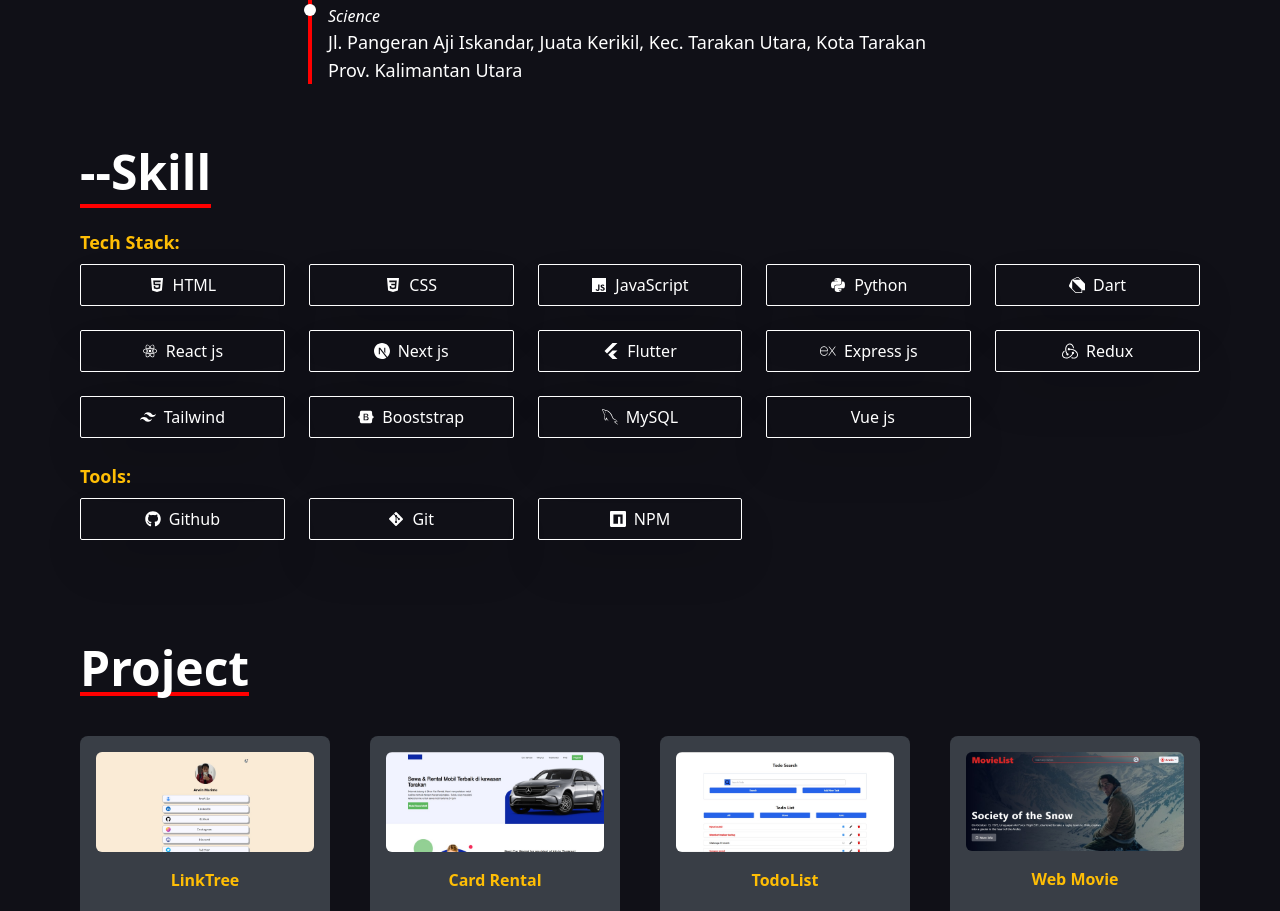
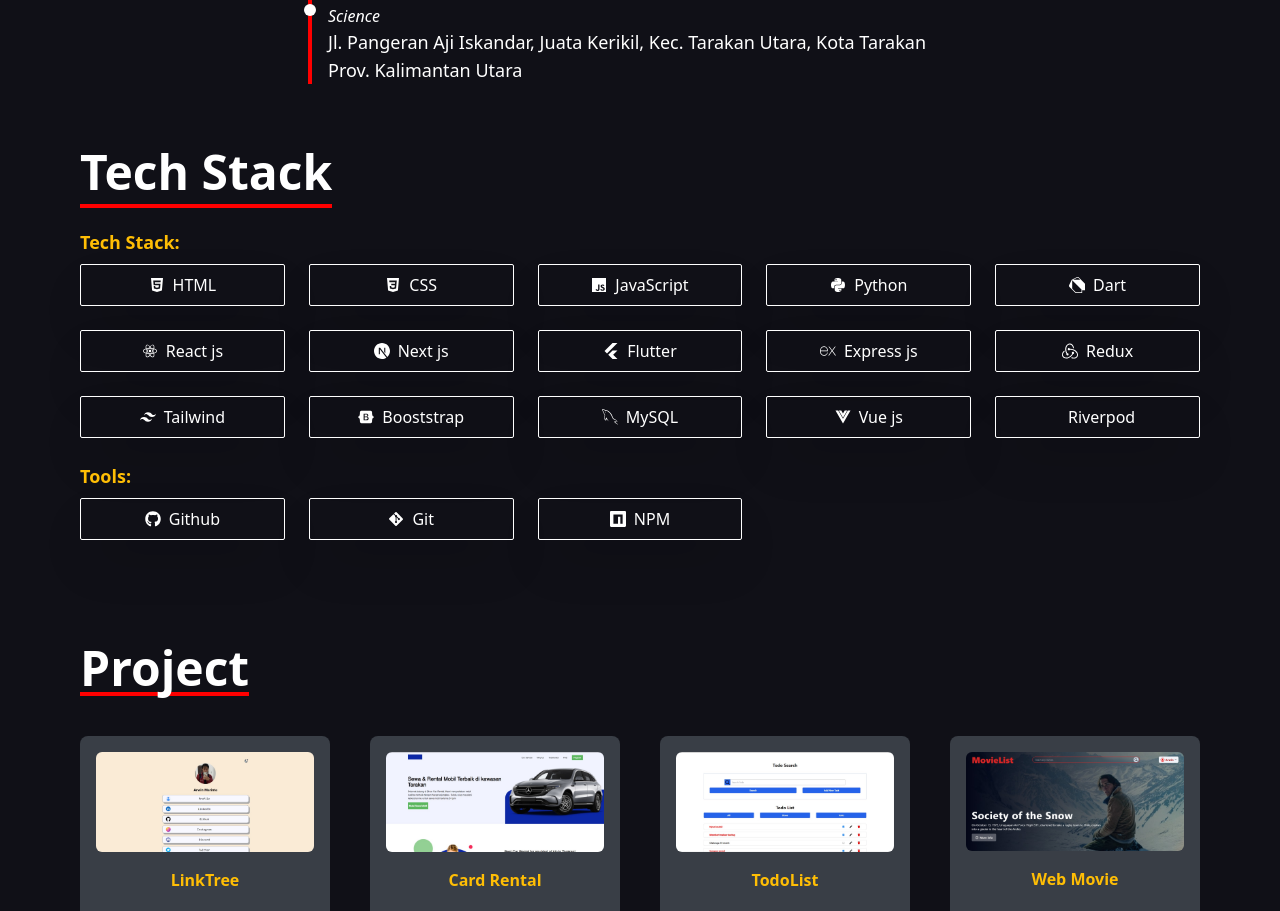
Before and after one commit to ArwinMarinta/Portofolio-nextjs, a Next.js app: page / in a window 1280 px wide. Shown: the part 1760-2671 px from the top of the page. Built offline with nearby package versions, Linux system fonts and the light colour scheme.

Commit message:
update skill to tech stack

```diff
--- a/src/components/Project.jsx
+++ b/src/components/Project.jsx
@@ -6,7 +6,7 @@
   return (
     <main className="w-full flex justify-center  bg-DARK py-10 " id="Project">
       <div className="container flex flex-col mt-10">
-        <div className="text-white font-bold text-5xl border-b-4 border-RED01 max-w-fit">
+        <div className="text-white  font-bold text-5xl border-b-4 border-RED01 max-w-fit">
           Project
         </div>
         <div className="grid lg:grid-cols-4 sm:grid-cols-2 grid-cols-1 gap-10 mt-10">
--- a/src/components/Skill.jsx
+++ b/src/components/Skill.jsx
@@ -7,7 +7,7 @@
     <main className="w-full flex justify-center pt-10 bg-DARK " id="Skill">
       <div className="container py-6">
         <span className="text-white font-bold text-5xl border-b-4 border-RED01 max-w-fit">
-          --Skill
+          Tech Stack
         </span>
 
         <div className=" font-bold mt-8 text-lg text-YELLOW01">Tech Stack:</div>
--- a/src/data/Navbar.js
+++ b/src/data/Navbar.js
@@ -13,7 +13,7 @@
   },
   {
     id: 3,
-    name: "Skill",
+    name: "Tech Stack",
     path: "#Skill",
   },
   {
--- a/src/data/Skill.js
+++ b/src/data/Skill.js
@@ -1,4 +1,4 @@
-import { IoLogoHtml5, IoLogoCss3, IoLogoJavascript } from "react-icons/io5";
+import { IoLogoHtml5, IoLogoCss3, IoLogoJavascript, IoLogoVue } from "react-icons/io5";
 import { FaPython, FaBootstrap } from "react-icons/fa6";
 import {
   SiDart,
@@ -9,6 +9,7 @@
   SiRedux,
   SiTailwindcss,
 } from "react-icons/si";
+
 import { RiReactjsFill } from "react-icons/ri";
 import { FaGitAlt, FaGithub } from "react-icons/fa";
 import { GrMysql } from "react-icons/gr";
@@ -80,9 +81,14 @@
     icon: <GrMysql />,
   },
   {
-    id: 13,
+    id: 14,
     name: "Vue js",
-    // icon: <GrMysql />,
+    icon: <IoLogoVue />,
+  },
+  {
+    id: 15,
+    name: "Riverpod",
+    // icon: <IoLogoVue />,
   },
 ];
 
```
Also changed, not shown: src/assets/vue.svg (added).
